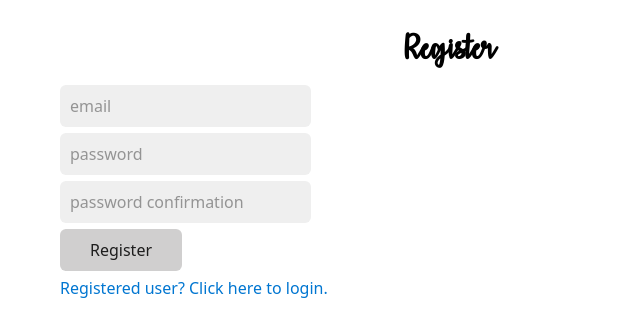
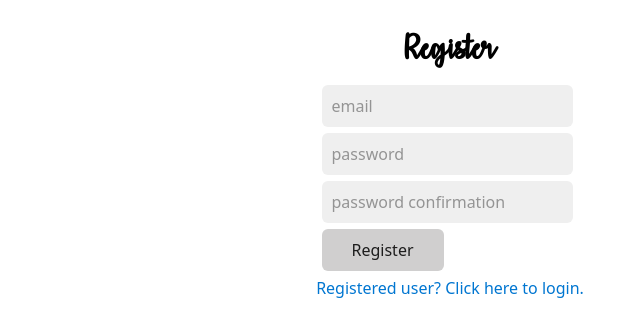
Before and after one commit to soloplxya/cvwo-repo, a React (Create React App) app in the folder client/: page / in a window 1280 px wide. Shown: the top 336 px of the page, without its empty margins (190-830 px from the left). Built offline with nearby package versions, Linux system fonts and the light colour scheme; no server answers.

Commit message:
chore: minor style fixes

```diff
--- a/client/src/components/auth/Registration.js
+++ b/client/src/components/auth/Registration.js
@@ -1,4 +1,5 @@
 import React, { Component } from 'react';
+import  { Link } from 'react-router-dom'
 import axios from 'axios'
 
 export default class Registration extends Component {
@@ -48,7 +49,7 @@ export default class Registration extends Component {
         return (
             <div>
                 <link rel="stylesheet" href="https://cdn.jsdelivr.net/npm/water.css@2/out/water.css"></link>
-                <main>
+                <main style={{display: "flex", justifyContent: "center"}}>
                     <form onSubmit={e => this.handleSubmit(e)}>
                         <input
                             type="email"
--- a/client/src/components/index.js
+++ b/client/src/components/index.js
@@ -21,11 +21,16 @@ class Index extends Component {
 
     render() {
         return (
-            <div>
-                <h1> Register </h1>
-                <Registration handleSuccessfulAuth={this.handleSuccessfulAuth}/>
-                <Link to='/LoginPage' > Registered user? Click here to login. </Link>
-            </div>
+         <div>
+            <link rel="stylesheet" href="https://cdn.jsdelivr.net/npm/water.css@2/out/water.css"></link>
+            <main>
+                <div>
+                    <h1> Register </h1>
+                    <Registration handleSuccessfulAuth={this.handleSuccessfulAuth}/>
+                    <Link to='/LoginPage' style={{display: "flex", justifyContent: "center"}}> Registered user? Click here to login. </Link>
+                </div>
+            </main>
+        </div>
         )
     }
 }
--- a/client/src/components/todos/EditTodo.js
+++ b/client/src/components/todos/EditTodo.js
@@ -12,7 +12,7 @@ const EditTodo = ({ todo }) => {
     try {
       const body = { description };
       const response = await fetch(
-        `/todoes/${todo.todo_id}`,
+        `/todoes/${todo.id}`,
         {
           method: "PUT",
           headers: { "Content-Type": "application/json" },
@@ -30,9 +30,10 @@ const EditTodo = ({ todo }) => {
   return (
     <Fragment>
       <TiEdit
+        type="button"
         className="edit-icon"
         data-toggle="modal"
-        data-target={`#id${todo.todo_id}`}
+        data-target={`#id${todo.id}`}
         label="Edit"
       >
         Edit
@@ -40,7 +41,7 @@ const EditTodo = ({ todo }) => {
 
       <div
         class="modal"
-        id={`id${todo.todo_id}`}
+        id={`id${todo.id}`}
         onClick={() => setDescription(todo.description)}
       >
         <div class="modal-dialog">
--- a/client/src/components/todos/InputTodo.js
+++ b/client/src/components/todos/InputTodo.js
@@ -33,7 +33,9 @@ const onSubmitForm = event => {
     }
   }).catch(error => {
     console.log("task creation error", error)
-  })
+  }).finally(
+     window.location("/dashboard")
+  )
 
   event.preventDefault()
 
--- a/client/src/components/todos/Todo.js
+++ b/client/src/components/todos/Todo.js
@@ -21,7 +21,7 @@ const Todo = ({todo, setTodos, todos}) => {
     return (
         <Fragment>
         <div className="todo-row">
-          <div key={todo.todo_id}>
+          <div key={todo.id}>
             {todo.description}
           </div>
             <div className='icons'>
```
